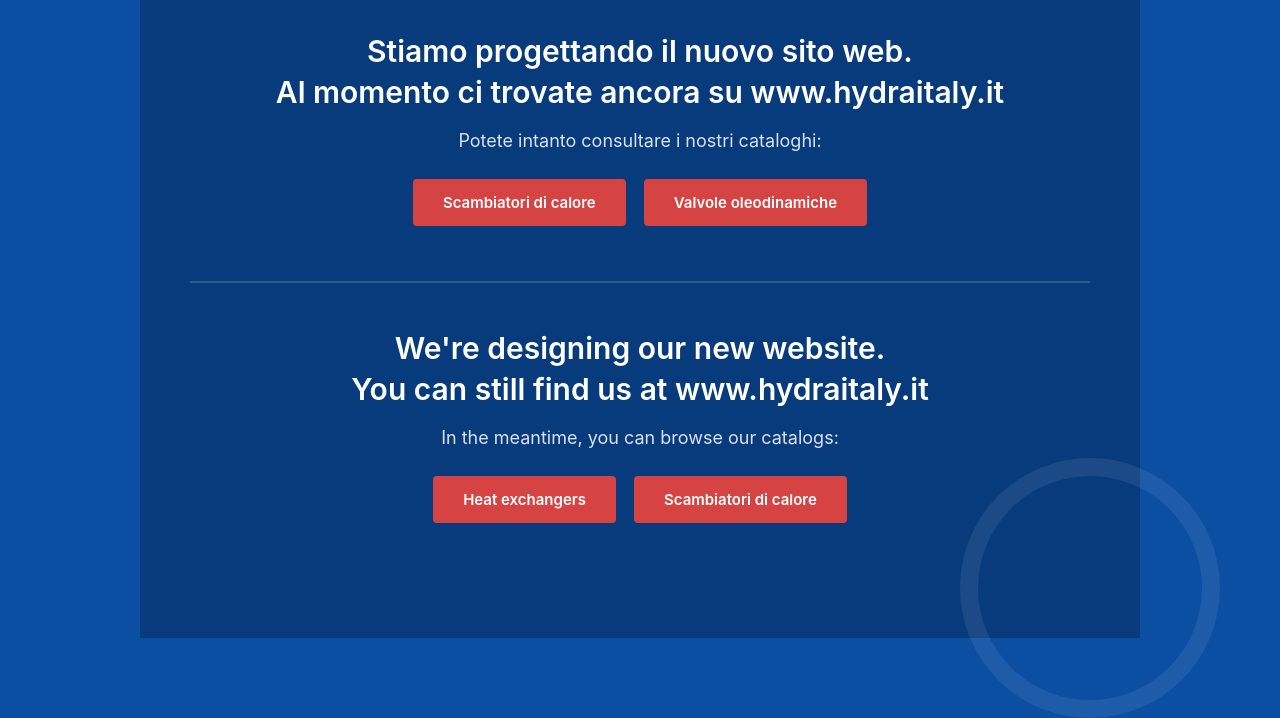
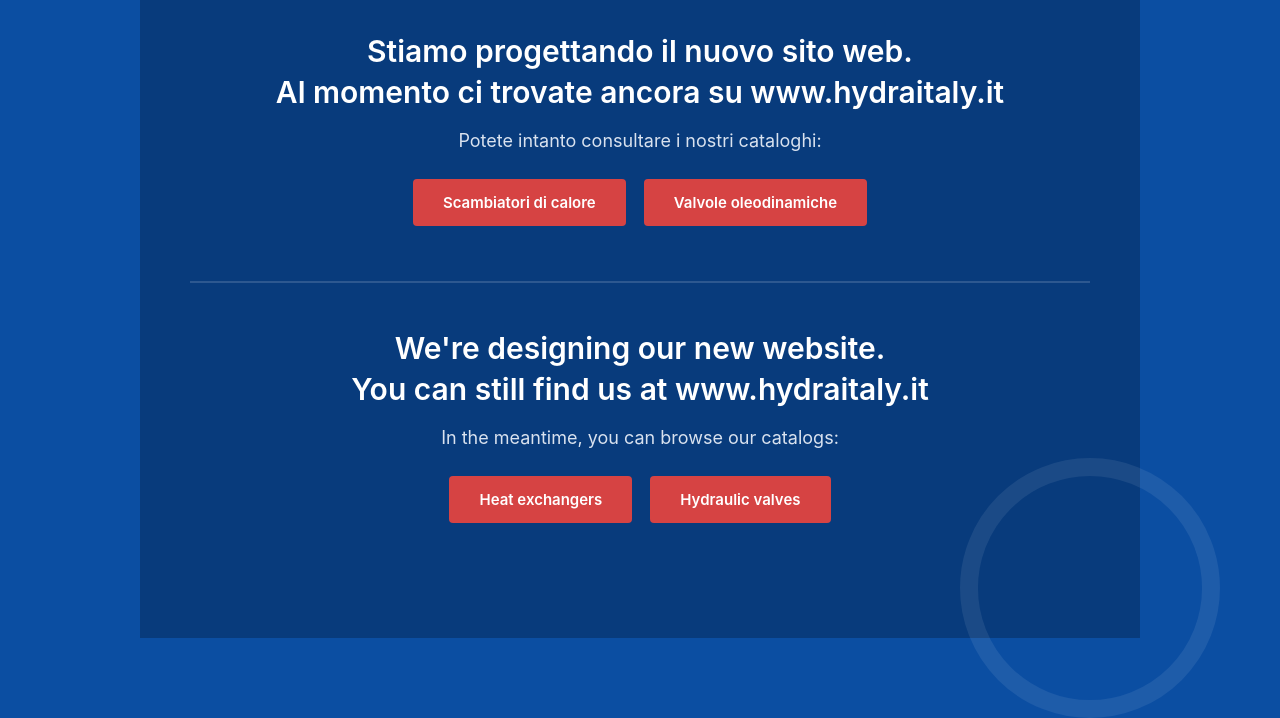
Before and after one commit to seriiserii825/html-hydra-valves, a plain HTML site: page index.html in a window 1280 px wide. Shown: the part 214-932 px from the top of the page. Drawn offline with Linux system fonts and the light colour scheme.

Commit message:
feat: second button text changed

```diff
--- a/index.html
+++ b/index.html
@@ -50,7 +50,7 @@
             href="./pdf/Catalogo-Valvole-Oleodinamiche-1326.pdf"
             target="_blank"
             class="hydra__btn">
-            Scambiatori di calore
+            Hydraulic valves
           </a>
         </div>
       </div>
```
